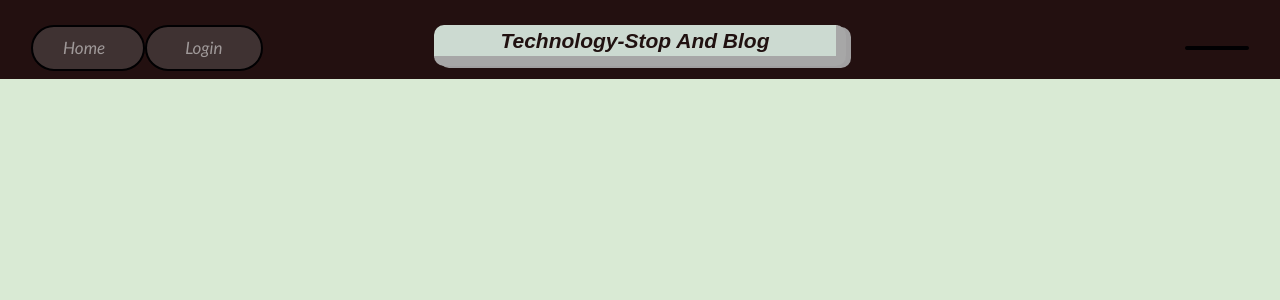
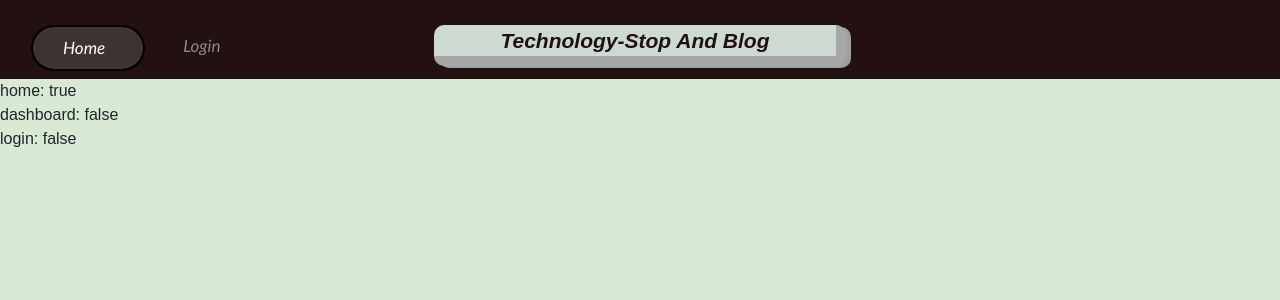
Before and after one commit to arti-karnik/Technology---Stop-And-Blog, a Node server app: page / in a window 1280 px wide. Shown: the top 300 px of the page. Run offline with Node 20, Linux system fonts and the light colour scheme; data that the repository does not hold is empty; some libraries are stand-ins or nearby versions.

Commit message:
show active menu

```diff
--- a/controller/htmlRoutes.js
+++ b/controller/htmlRoutes.js
@@ -22,8 +22,11 @@ router.get('/', async (req, res) => {
         ]
         });
         if(blogData) {
+            req.session.isLogin = false;
+            req.session.isDashboard = false;
+            req.session.isHome = true;
             const blogs = blogData.map((blog) => blog.get({ plain: true }));
-            res.render('homePage', { blogs, loggedIn: req.session.loggedIn });
+            res.render('homePage', { blogs, loggedIn: req.session.loggedIn, isLogin: req.session.isLogin, isDashboard:req.session.isDashboard, isHome: req.session.isHome  });
         }
     } catch (err) {
         res.status(500).json(err);
@@ -33,12 +36,20 @@ router.get('/', async (req, res) => {
 
 // OPEN SIGN-UP PAGE
 router.get('/signUp', (req, res) => {
-    res.render('signUpPage');
+    req.session.isLogin = true;
+            req.session.isDashboard = false;
+            req.session.isHome = false;
+
+    res.render('signUpPage', {isLogin: req.session.isLogin, isDashboard:req.session.isDashboard, isHome: req.session.isHome });
 });
 
 // OPEN LOGIN PAGE
 router.get('/login', (req, res) => {
-    res.render('loginPage');
+    req.session.isLogin = true;
+    req.session.isDashboard = false;
+    req.session.isHome = false;
+
+    res.render('loginPage', { isLogin: req.session.isLogin, isDashboard:req.session.isDashboard, isHome: req.session.isHome});
 });
 
 // OPEN DASHBOARD PAGE
@@ -55,7 +66,10 @@ router.get('/Dashboard', withAuth, (req, res) => {
         })
         .then(response => {
             const blogs = response.map(blog => blog.get({ plain: true }));
-            res.render('Dashboard', { blogs, loggedIn: req.session.loggedIn });
+            req.session.isLogin = false;
+            req.session.isDashboard = true;
+            req.session.isHome = false;
+            res.render('Dashboard', { blogs, loggedIn: req.session.loggedIn,  isLogin: req.session.isLogin, isDashboard:req.session.isDashboard, isHome: req.session.isHome  });
         })
         .catch(err => {
             res.status(500).json(err);
@@ -79,7 +93,10 @@ router.get('/Dashboard/edit/:id', withAuth, (req, res) => {
             return;
         }
         const blogs = response.get({ plain: true });
-        res.render('EditPost', { blogs, loggedIn: true });
+        req.session.isLogin = false;
+        req.session.isDashboard = true;
+        req.session.isHome = false;
+        res.render('EditPost', { blogs, loggedIn: true, isLogin: req.session.isLogin, isDashboard:req.session.isDashboard, isHome: req.session.isHome });
         })
         .catch(err => {
             console.log(err);
@@ -89,7 +106,11 @@ router.get('/Dashboard/edit/:id', withAuth, (req, res) => {
 
 // ADD NEW BLOG
 router.get('/addnewBlog', (req, res) => {
-    res.render('AddNewPost');
+    req.session.isLogin = false;
+            req.session.isDashboard = true;
+            req.session.isHome = false;
+
+    res.render('AddNewPost', {isLogin: req.session.isLogin, isDashboard:req.session.isDashboard, isHome: req.session.isHome });
 });
 
 // OPEN OTHER USER'S BLOG BY ID
@@ -118,7 +139,12 @@ router.get('/blog/:id', withAuth,  (req, res) => {
                 return;
             }
             const blogs = response.get({ plain: true });
-            res.render('Comments', { blogs, loggedIn: req.session.loggedIn });
+            req.session.isLogin = false;
+            req.session.isDashboard = false;
+            req.session.isHome = true;
+
+
+            res.render('Comments', { blogs, loggedIn: req.session.loggedIn , isLogin: req.session.isLogin, isDashboard:req.session.isDashboard, isHome: req.session.isHome });
         })
         .catch(err => {
             console.log(err);
--- a/public/css/stylesheet.css
+++ b/public/css/stylesheet.css
@@ -42,13 +42,19 @@ a {
     font-family: 'Raleway', sans-serif;
     color: red;
   }
-  .navbar-nav .nav-item  {
+  .navbar-nav .nav-item .active {
     background-color: #3f3232;
     color : white;
     border-radius: 25px;
     border: 2px solid #010002;
   }
-  .navbar-nav > a:hover {
+  .navbar-nav > .active {
+    background-color: #3f3232;
+    color : white;
+    border-radius: 25px;
+    border: 2px solid #010002;
+}
+  .navbar-nav > a:hover  {
     color : white;
   }
   .navbar-nav > li{
--- a/public/js/edit-post.js
+++ b/public/js/edit-post.js
@@ -50,7 +50,6 @@ async function deletePost(event) {
       } else {
         alert(response.statusText);
       }
-
 }
 document.querySelector('.delete-post').addEventListener('click', deletePost);
 document.querySelector('.edit-post').addEventListener('click', editPost);
--- a/server.js
+++ b/server.js
@@ -27,7 +27,7 @@ app.set('view engine', 'handlebars');
 app.use(routes);
 
 sequelize.sync({ force: false }).then(() => {
-    app.listen(process.env.PORT || 3007, function(){
+    app.listen(process.env.PORT || 3010, function(){
         console.log(`Express server listening on port ${this.address().port} in ${app.settings.env} mode`);
       });
 });
--- a/utils/helpers.js
+++ b/utils/helpers.js
@@ -2,12 +2,7 @@ module.exports = {
   format_date: date => {
     return `${new Date(date).getMonth() + 1}/${new Date(date).getDate()}/${new Date(date).getFullYear()}`;
   },
-  setActive: menu => {
-    var menuButton = document.querySelectorAll(".nav-item");
-    menuButton.forEach(element => {
-      if (element.textContent == menu) {
-        element.className("active");
-      }
-    });
-  },
+  setActive: element => {
+    element.classList.add("active");
+  }
 }
--- a/views/layouts/main.handlebars
+++ b/views/layouts/main.handlebars
@@ -14,18 +14,18 @@
             </button>
             <div class="navbar-collapse collapse dual-nav w-50 order-1 order-md-0">
                 <ul class="navbar-nav">
-                    <li class="nav-item">
+                    <li {{#if isHome}} class="nav-item active" {{else}} class="nav-item" {{/if}} >
                         <a class="nav-link pl-0" href="/">Home <span class="sr-only">Home</span></a>
                     </li>
                     {{#if loggedIn}}
-                    <li class="nav-item">
+                    <li {{#if isDashboard}} class="nav-item active" {{else}} class="nav-item" {{/if}} >
                         <a class="nav-link" href="/Dashboard">Dashboard</a>
                     </li>
                      <li class="nav-item">
                         <a class="nav-link" id="logout">Logout</a>
                     </li>
                     {{else}}
-                    <li class="nav-item">
+                    <li {{#if isLogin}} class="nav-item active" {{else}} class="nav-item" {{/if}} >
                         <a class="nav-link" href="/login">Login</a>
                     </li>
                     {{/if}}
@@ -41,6 +41,8 @@
     </nav>
     <main>
     {{{ body }}}
+    <p> home: {{isHome}} <br> dashboard: {{isDashboard}}<br> login: {{isLogin}}</p>
+
     </main>
 </body>
 
```
Also changed, not shown: controller/api/userRoutes.js (+19 -2 lines).
